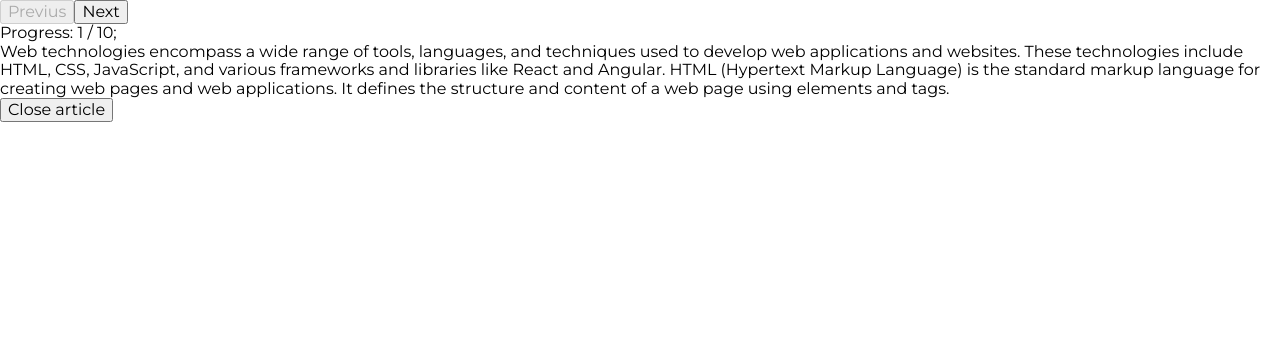
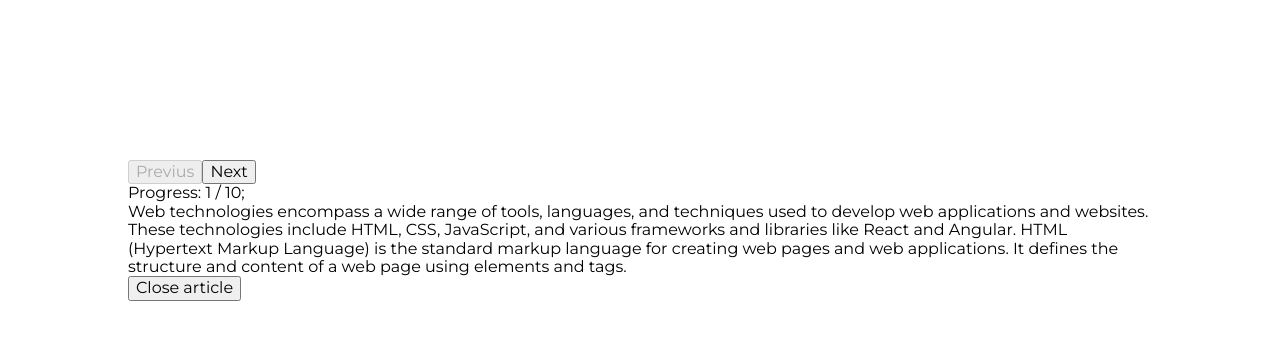
Before and after one commit to KaterynaKocheharova/article_reader, a React (Vite) app: page / in a window 1280 px wide. Shown: the top 340 px of the page. Built offline with nearby package versions, Linux system fonts and the light colour scheme.

Commit message:
add base styles

```diff
--- a/src/App.jsx
+++ b/src/App.jsx
@@ -1,6 +1,12 @@
-import "./App.css";
+import css from "./App.module.css";
 import Reader from "./Components/Reader";
 
 export default function App() {
-  return <Reader />;
+  return (
+    <section className={css.section}>
+      <div className={css.container}>
+        <Reader />
+      </div>
+    </section>
+  );
 }
--- /dev/null
+++ b/src/App.module.css
@@ -0,0 +1,13 @@
+.section {
+  padding-top: 10rem;
+  padding-bottom: 10rem;
+}
+
+.container {
+  row-gap: 3rem;
+  max-width: 90%;
+  padding-right: 5%;
+  padding-left: 5%;
+  margin-right: auto;
+  margin-left: auto;
+}
```
Also changed, not shown: src/App.css (deleted).
